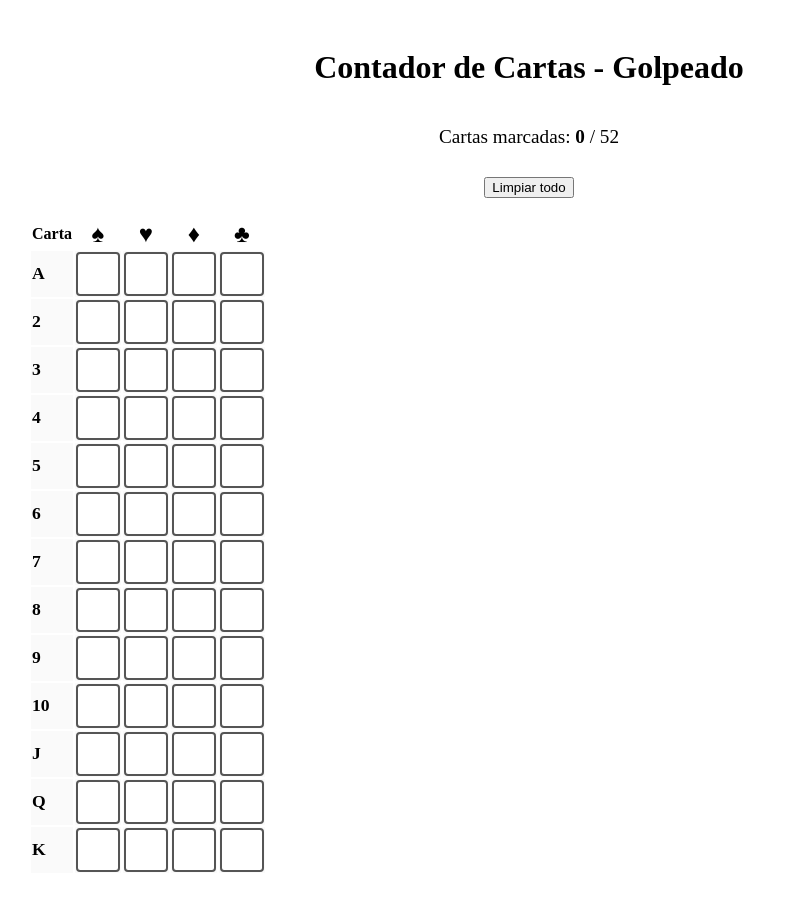
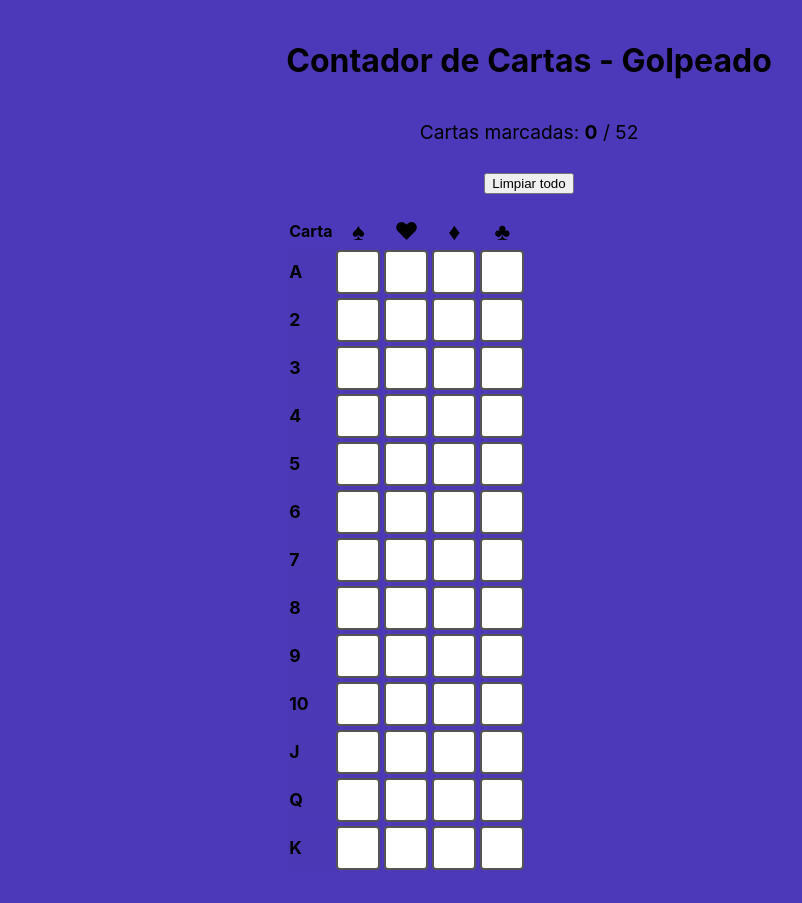
Before and after one commit to ErickML69/golpeado-tracker, a React (Vite) app: page / in a window 1280 px wide. Shown: the whole page, without its empty margins (111-913 px from the left). Built offline with nearby package versions, Linux system fonts and the light colour scheme.

Commit message:
cambios 10

```diff
--- a/src/main.jsx
+++ b/src/main.jsx
@@ -1,6 +1,7 @@
 import React from 'react'
 import ReactDOM from 'react-dom/client'
 import App from './App.jsx'
+import './styles.css'
 
 ReactDOM.createRoot(document.getElementById('root')).render(
   <React.StrictMode>
--- a/src/styles.css
+++ b/src/styles.css
@@ -1,37 +1,11 @@
 body {
   margin: 0;
   font-family: -apple-system, BlinkMacSystemFont, 'Segoe UI', Roboto, sans-serif;
-  background-color: #f8f9fa;
+  background-color: #4c39b9;
 }
 
-/* Estilos para la tabla */
-table {
-  border-collapse: collapse;
-  width: 100%;
-  margin-top: 1rem;
+#root {
+  min-height: 100vh;
+  display: flex;
+  flex-direction: column;
 }
-
-th, td {
-  border: 1px solid #ddd;
-  padding: 8px;
-  text-align: center;
-}
-
-th {
-  background-color: #f2f2f2;
-}
-
-/* Estilos para los botones */
-button {
-  background-color: #dc3545;
-  color: white;
-  border: none;
-  padding: 8px 16px;
-  border-radius: 4px;
-  cursor: pointer;
-  font-weight: bold;
-}
-
-button:hover {
-  background-color: #c82333;
-}
--- a/vite.config.js
+++ b/vite.config.js
@@ -4,10 +4,17 @@ import path from 'path'
 
 export default defineConfig({
   plugins: [react()],
+  root: path.resolve(__dirname, './'),
   build: {
     outDir: 'dist',
+    emptyOutDir: true,
     rollupOptions: {
-      input: path.resolve(__dirname, './public/index.html')
+      input: path.join(__dirname, 'public/index.html')
     }
+  },
+  server: {
+    port: 5173,
+    strictPort: true,
+    open: true
   }
 })
```
Also changed, not shown: vercel.json, 3 other files (tests, documents, lock files or other folders).
